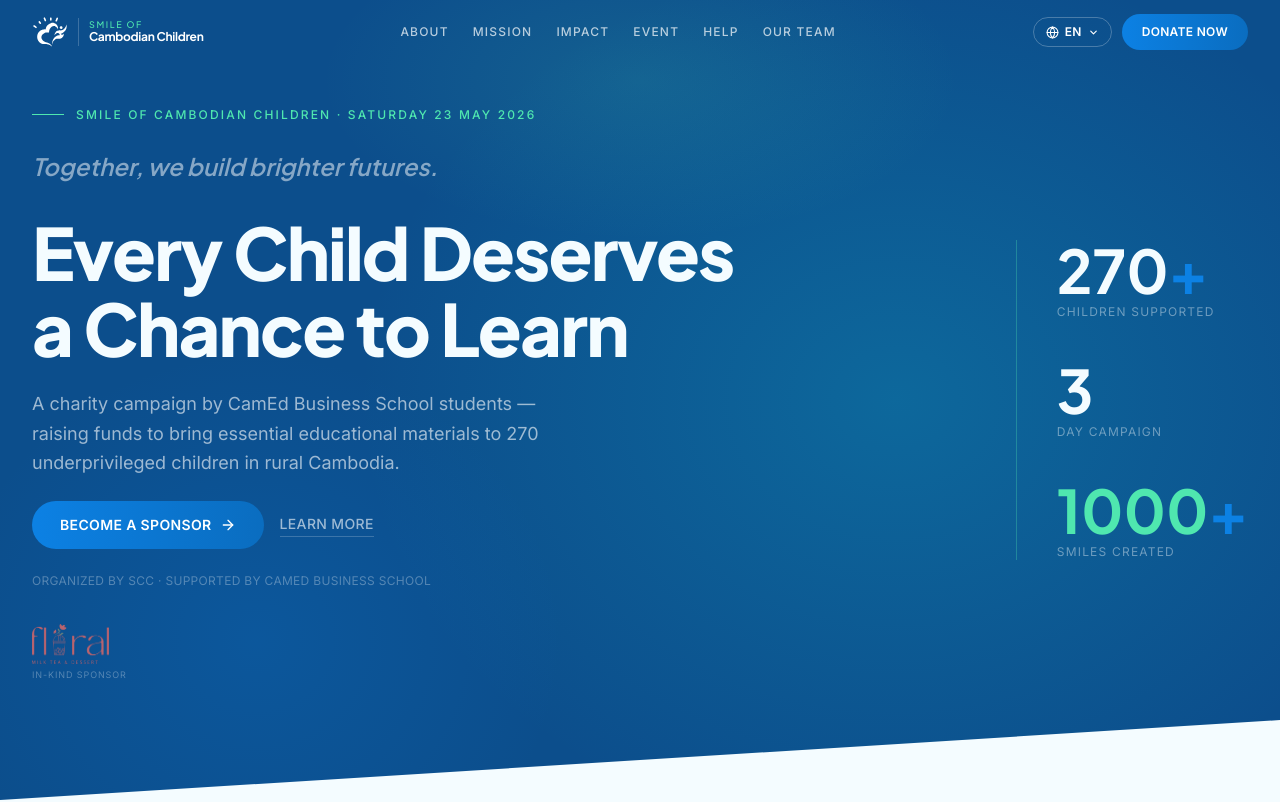
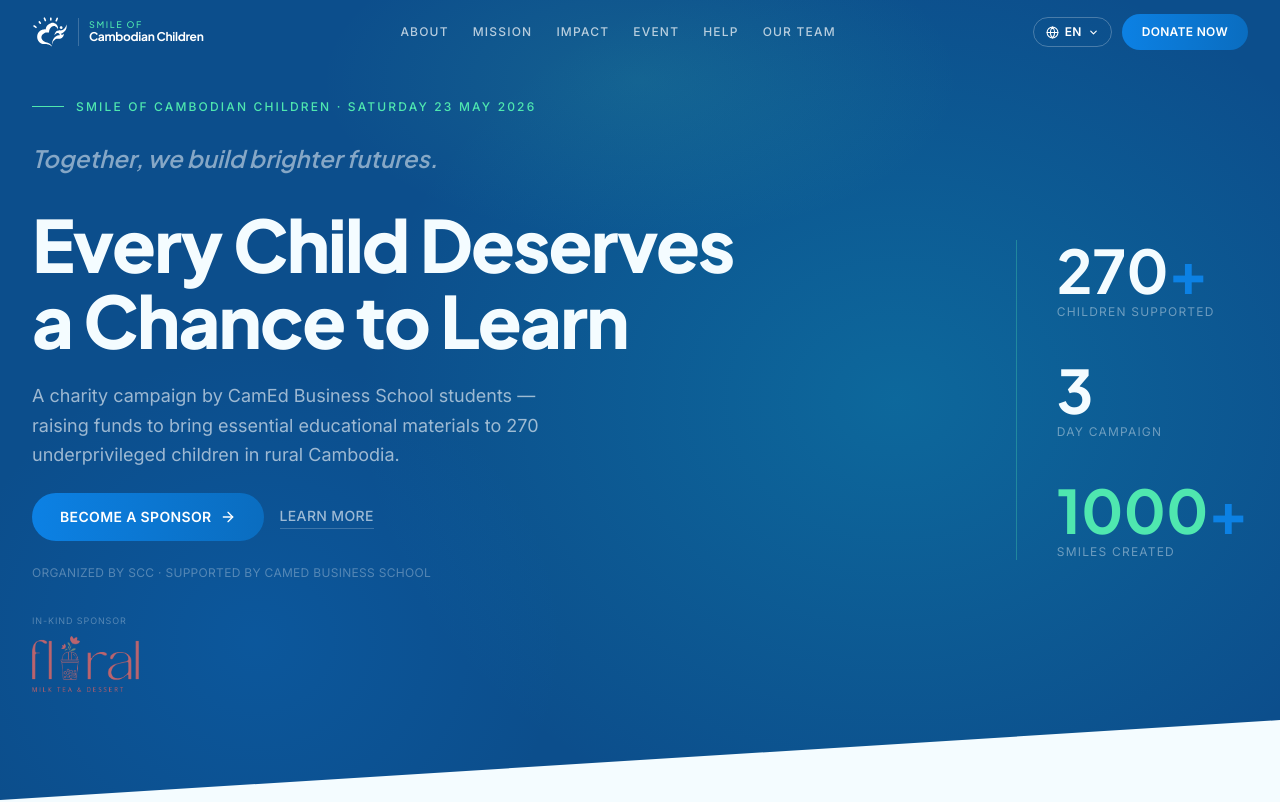
Before and after one commit to lyheang369/scc-charity, a React (Vite) app: page / in a window 1280 px wide. Shown: the top 802 px of the page. Built offline with nearby package versions, Linux system fonts and the light colour scheme.

Commit message:
fix: move carousel label above logo and increase logo size

```diff
--- a/src/components/Hero.jsx
+++ b/src/components/Hero.jsx
@@ -82,11 +82,20 @@ function LogoCarousel() {
   const entry = LOGO_ENTRIES[idx]
 
   return (
-    <div className="h-20 flex flex-col items-start justify-center">
+    <div className="h-24 flex flex-col items-start justify-center">
+      <span
+        className="text-[9px] tracking-widest uppercase text-white/30 mb-2"
+        style={{
+          transition: 'opacity 0.5s ease',
+          opacity: visible ? 1 : 0,
+        }}
+      >
+        {entry.label}
+      </span>
       <img
         src={entry.src}
         alt={entry.alt}
-        className="h-10 w-auto object-contain"
+        className="h-14 w-auto object-contain"
         style={{
           transition: 'opacity 0.5s ease, transform 0.5s ease',
           opacity: visible ? 0.8 : 0,
@@ -94,15 +103,6 @@ function LogoCarousel() {
           filter: entry.invert ? 'brightness(0) invert(1)' : undefined,
         }}
       />
-      <span
-        className="text-[9px] tracking-widest uppercase text-white/30 mt-1"
-        style={{
-          transition: 'opacity 0.5s ease',
-          opacity: visible ? 1 : 0,
-        }}
-      >
-        {entry.label}
-      </span>
     </div>
   )
 }
```
